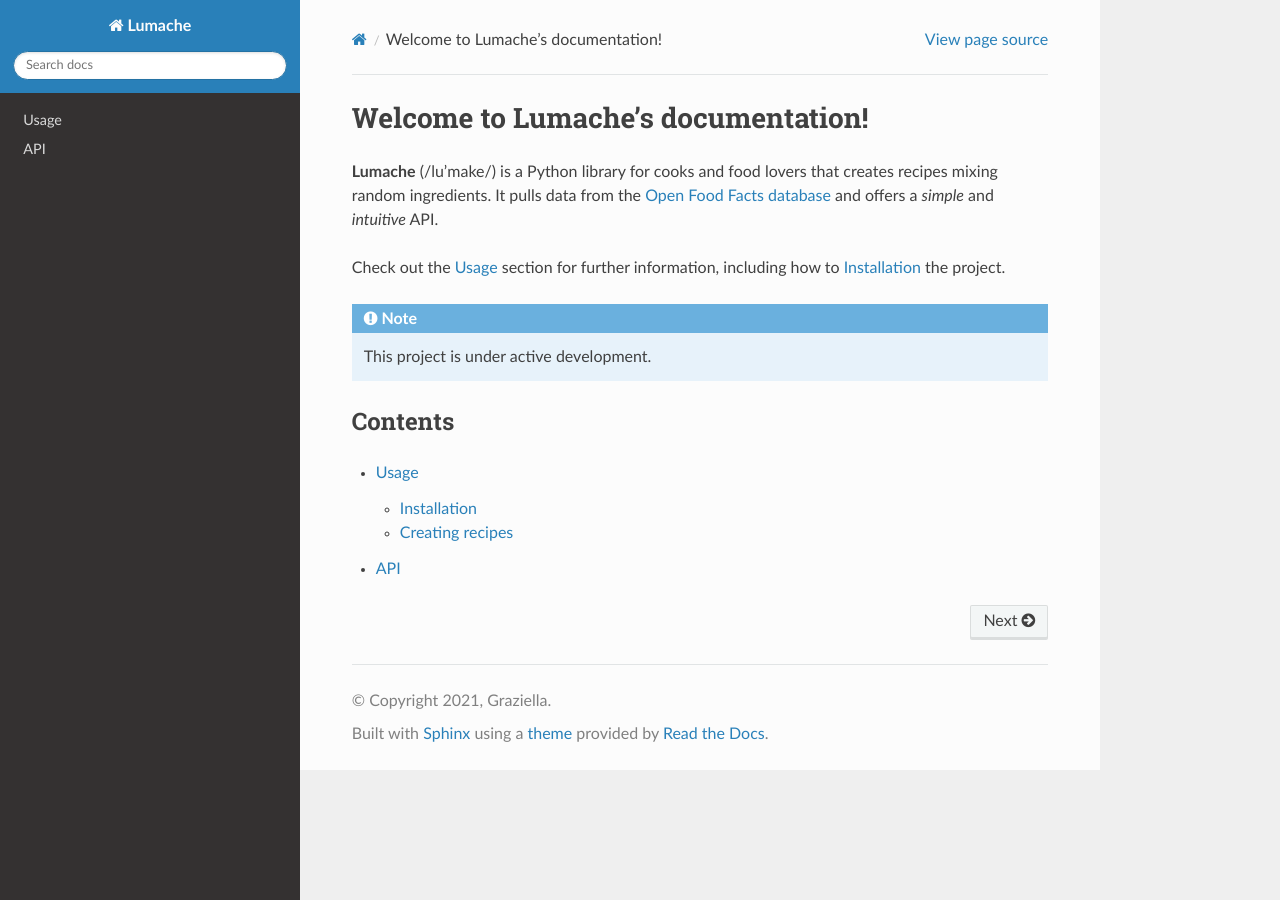
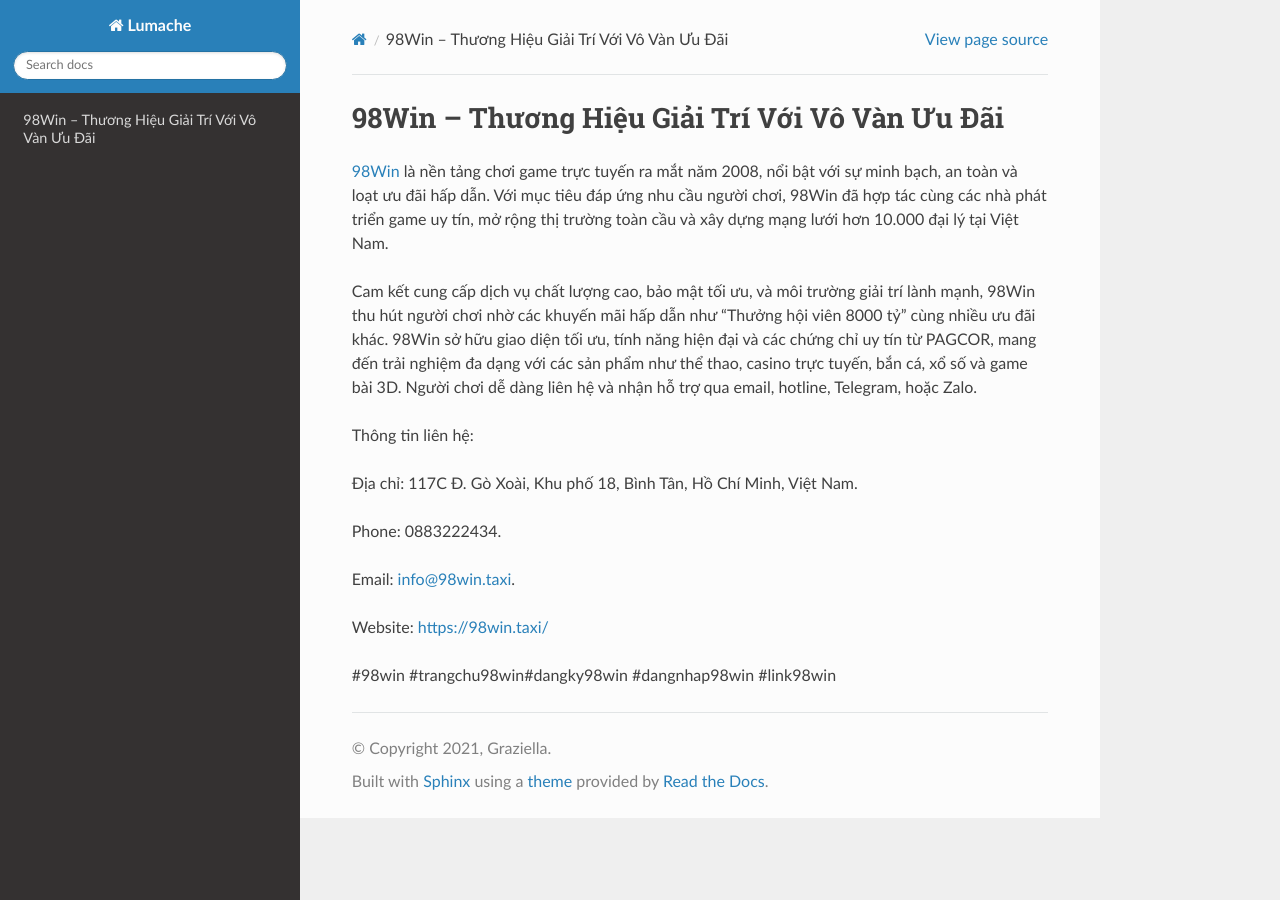
Before and after one commit to parkisngan19/98wintaxi, a Sphinx documentation site: the page built from docs/source/index.rst, in a window 1280 px wide. Built offline with Sphinx 7.4.7 and the Read the Docs theme 3.1.0, drawn with Linux system fonts in a browser that asks for light colours.

Commit message:
Update index.rst

```diff
--- a/docs/source/index.rst
+++ b/docs/source/index.rst
@@ -1,22 +1,18 @@
-Welcome to Lumache's documentation!
+98Win – Thương Hiệu Giải Trí Với Vô Vàn Ưu Đãi
 ===================================
 
-**Lumache** (/lu'make/) is a Python library for cooks and food lovers
-that creates recipes mixing random ingredients.
-It pulls data from the `Open Food Facts database <https://world.openfoodfacts.org/>`_
-and offers a *simple* and *intuitive* API.
+`98Win <https://98win.taxi/>`_ là nền tảng chơi game trực tuyến ra mắt năm 2008, nổi bật với sự minh bạch, an toàn và loạt ưu đãi hấp dẫn. Với mục tiêu đáp ứng nhu cầu người chơi, 98Win đã hợp tác cùng các nhà phát triển game uy tín, mở rộng thị trường toàn cầu và xây dựng mạng lưới hơn 10.000 đại lý tại Việt Nam.
 
-Check out the :doc:`usage` section for further information, including
-how to :ref:`installation` the project.
+Cam kết cung cấp dịch vụ chất lượng cao, bảo mật tối ưu, và môi trường giải trí lành mạnh, 98Win thu hút người chơi nhờ các khuyến mãi hấp dẫn như "Thưởng hội viên 8000 tỷ" cùng nhiều ưu đãi khác. 98Win sở hữu giao diện tối ưu, tính năng hiện đại và các chứng chỉ uy tín từ PAGCOR, mang đến trải nghiệm đa dạng với các sản phẩm như thể thao, casino trực tuyến, bắn cá, xổ số và game bài 3D. Người chơi dễ dàng liên hệ và nhận hỗ trợ qua email, hotline, Telegram, hoặc Zalo.
 
-.. note::
+Thông tin liên hệ:
 
-   This project is under active development.
+Địa chỉ: 117C Đ. Gò Xoài, Khu phố 18, Bình Tân, Hồ Chí Minh, Việt Nam.
 
-Contents
---------
+Phone: 0883222434.
 
-.. toctree::
+Email: info@98win.taxi.
 
-   usage
-   api
+Website: https://98win.taxi/
+
+#98win #trangchu98win#dangky98win #dangnhap98win #link98win
```
